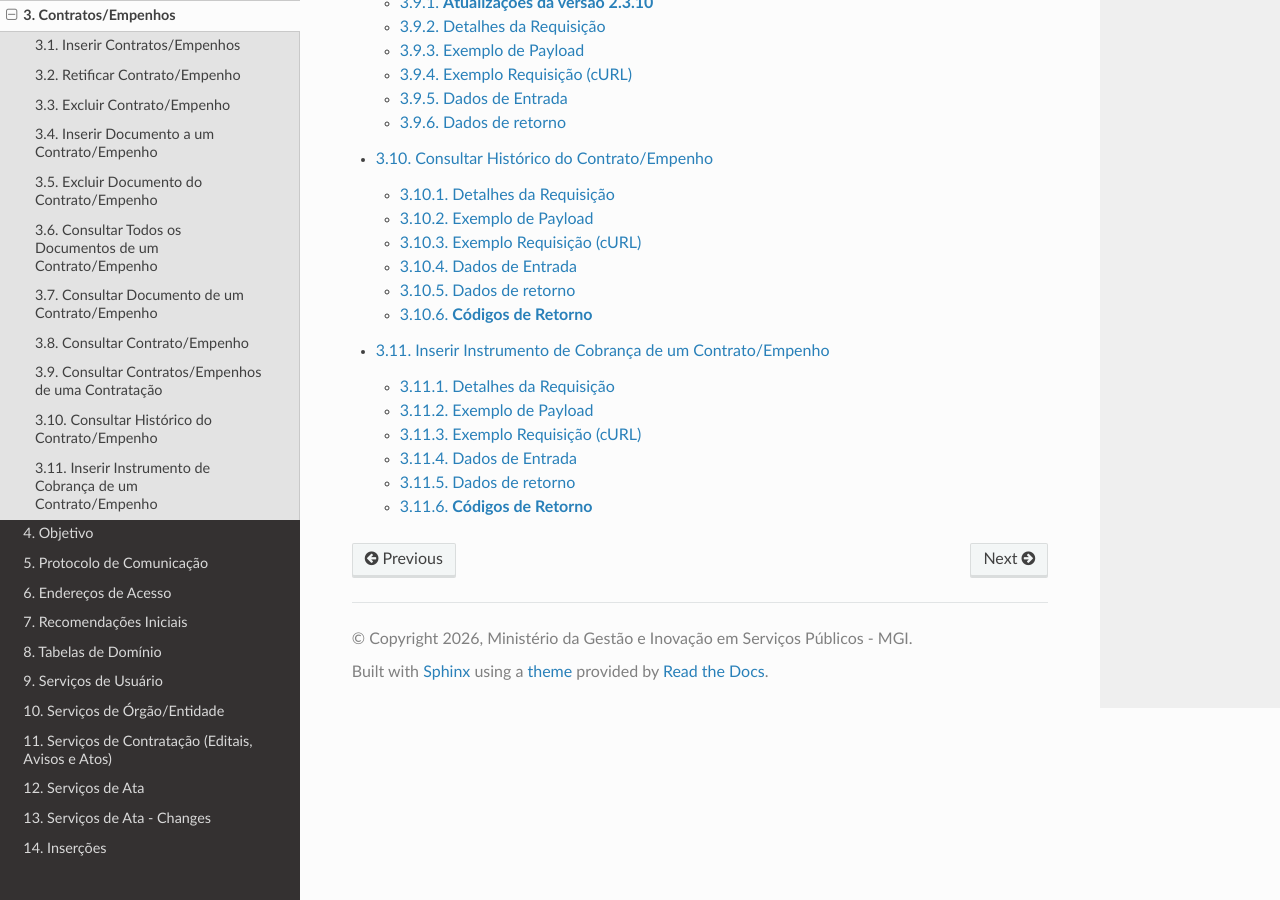
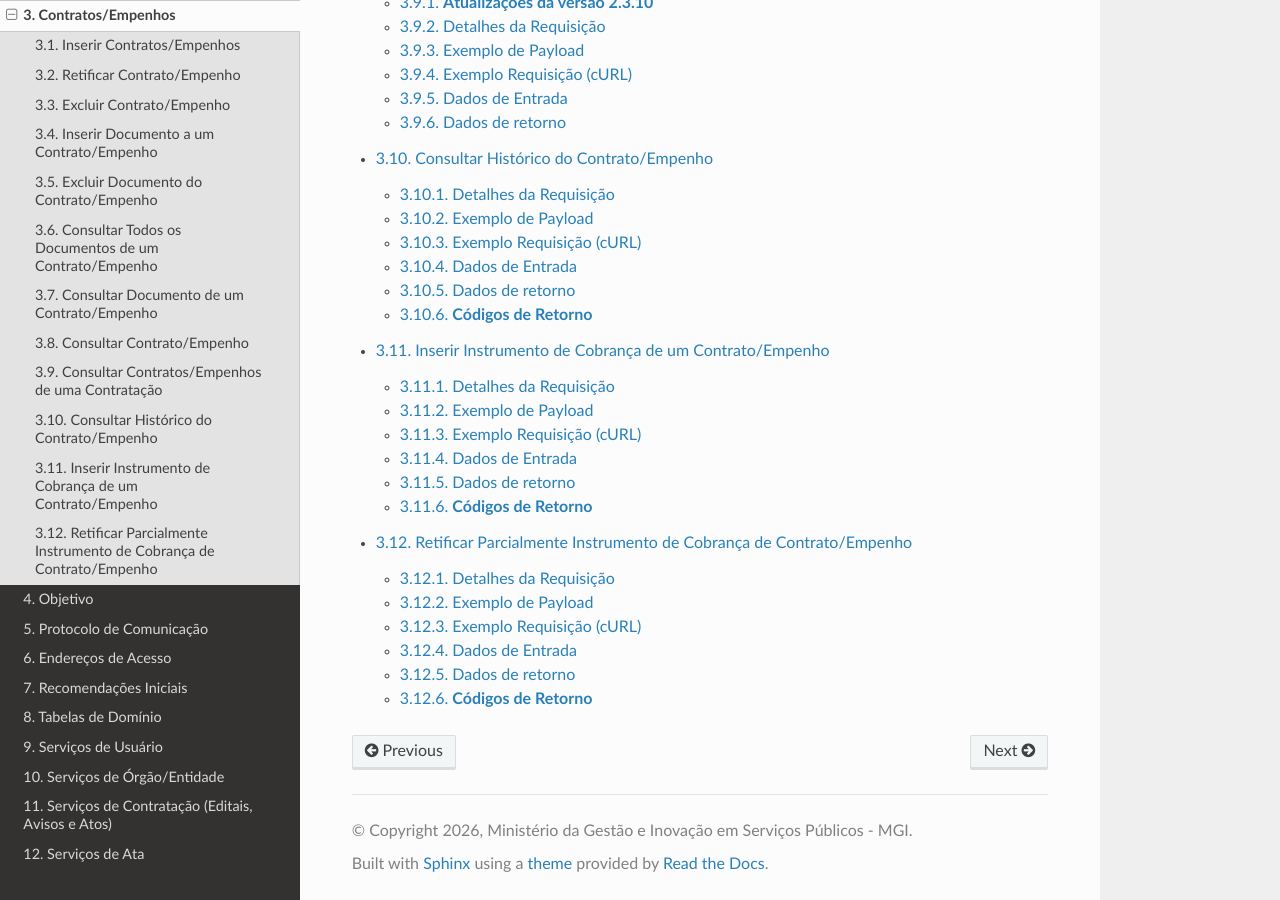
Before and after one commit to carlosmgi/Manual-de-Integracao-do-PNCP, a Sphinx documentation site: the page built from docs/source/contrato_empenho/index.rst, in a window 1280 px wide and 900 px high, scrolled down 1837 px. Built offline with Sphinx 7.4.7 and the Read the Docs theme 3.1.0, drawn with Linux system fonts in a browser that asks for light colours; pages that are not in the unit, such as notebooks, are missing from menus.

Commit message:
Update index.rst

```diff
--- a/docs/source/contrato_empenho/index.rst
+++ b/docs/source/contrato_empenho/index.rst
@@ -15,3 +15,4 @@ Contratos/Empenhos
    Consultar Contratos ou Empenhos de uma Contratação
    Consultar Histórico do Contrato ou Empenho
    Inserir Instrumento de Cobrança de um Contrato ou Empenho
+   Retificar Parcialmente Instrumento de Cobrança de Contrato ou Empenho
```
